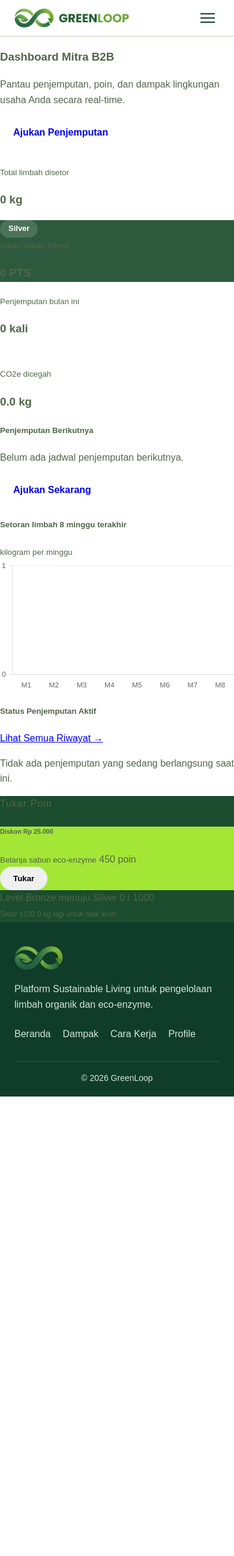
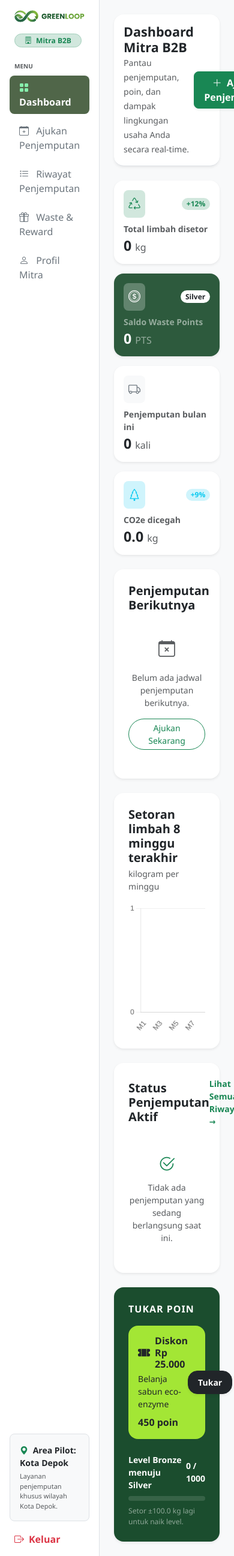
Before and after one commit to PBP-KelasC-Kelompok3/GreenLoop, a Django app: page /scheduling/dashboard/ in a window 390 px wide. Shown: the whole page at 60% size. Before the commit the page ends 1828 px from the top, so only its background shows below. Run offline with Django 5.2, Linux system fonts and the light colour scheme; the visitor is signed in with stand-in values (Sample User, id 1); data that the repository does not hold is empty.

Commit message:
feat(scheduling): implement standalone layout and responsive UI cards for mitra dashboard

```diff
--- a/scheduling/templates/base.html
+++ b/scheduling/templates/base.html
@@ -10,8 +10,7 @@
   <link href="https://cdn.jsdelivr.net/npm/bootstrap@5.3.0/dist/css/bootstrap.min.css" rel="stylesheet">
   <link rel="stylesheet" href="https://cdn.jsdelivr.net/npm/bootstrap-icons@1.11.0/font/bootstrap-icons.css">
 
-  <!-- Static Custom CSS -->
-  <link rel="stylesheet" href="{% static 'css/mitra_dashboard.css' %}">
+
 </head>
 <body class="d-flex bg-light">
 
--- a/scheduling/templates/scheduling/mitra_dashboard.html
+++ b/scheduling/templates/scheduling/mitra_dashboard.html
@@ -1,24 +1,93 @@
-{% extends 'base.html' %}
 {% load static %}
+<!DOCTYPE html>
+<html lang="id">
+<head>
+  <meta charset="UTF-8">
+  <meta name="viewport" content="width=device-width, initial-scale=1.0">
+  <title>GreenLoop - Dashboard Mitra B2B</title>
 
-{% block extra_css %}
-<!-- Load CSS Terpisah Khusus Mitra Dashboard -->
+  <!-- CDN Bootstrap 5 & Icons (Penentu utama layout rapi!) -->
+  <link href="https://cdn.jsdelivr.net/npm/bootstrap@5.3.0/dist/css/bootstrap.min.css" rel="stylesheet">
+  <link rel="stylesheet" href="https://cdn.jsdelivr.net/npm/bootstrap-icons@1.11.0/font/bootstrap-icons.css">
+
+  <!-- CSS Khusus Mitra Dashboard Kamu -->
   <link rel="stylesheet" href="{% static 'css/mitra_dashboard.css' %}">
-{% endblock %}
+</head>
+<body class="bg-light">
 
-{% block content %}
-<div class="container-fluid py-4 px-4">
+<div class="d-flex min-vh-100">
+  <!-- Sidebar Kiri Mitra -->
+  <aside class="sidebar p-3 d-flex flex-column justify-content-between bg-white border-end" style="width: 260px; min-height: 100vh;">
+    <div>
+      <div class="d-flex align-items-center mb-3 px-2">
+        <img src="{% static 'img/Logo_Lockup.png' %}" alt="GreenLoop Logo" class="img-fluid" style="max-height: 40px; width: auto;">
+      </div>
 
-  <!-- Header Dashboard Mitra -->
-  <div class="d-flex justify-content-between align-items-center mb-4">
+      <div class="mb-4 px-2">
+        <span class="badge bg-success-subtle text-success border border-success-subtle px-3 py-1 rounded-pill small">
+          <i class="bi bi-building me-1"></i> Mitra B2B
+        </span>
+      </div>
+
+      <small class="text-uppercase text-muted fw-bold px-2 mb-2 d-block" style="font-size: 10px;">MENU</small>
+      <nav class="nav flex-column gap-1">
+        <a href="{% url 'mitra_dashboard' %}" class="nav-link-custom active d-flex align-items-center justify-content-between px-3 py-2 rounded-3">
+          <div><i class="bi bi-grid-fill me-2"></i> Dashboard</div>
+        </a>
+        <a href="{% url 'create_pickup' %}" class="nav-link-custom d-flex align-items-center justify-content-between px-3 py-2 rounded-3 text-secondary">
+          <div><i class="bi bi-calendar-plus me-2"></i> Ajukan Penjemputan</div>
+        </a>
+        <a href="#" class="nav-link-custom d-flex align-items-center justify-content-between px-3 py-2 rounded-3 text-secondary">
+          <div><i class="bi bi-list-task me-2"></i> Riwayat Penjemputan</div>
+        </a>
+        <a href="#" class="nav-link-custom d-flex align-items-center justify-content-between px-3 py-2 rounded-3 text-secondary">
+          <div><i class="bi bi-gift me-2"></i> Waste & Reward</div>
+        </a>
+        <a href="#" class="nav-link-custom d-flex align-items-center justify-content-between px-3 py-2 rounded-3 text-secondary">
+          <div><i class="bi bi-person me-2"></i> Profil Mitra</div>
+        </a>
+      </nav>
+    </div>
+
     <div>
-      <h3 class="fw-bold text-dark mb-1">Dashboard Mitra B2B</h3>
-      <p class="text-muted small mb-0">Pantau penjemputan, poin, dan dampak lingkungan usaha Anda secara real-time.</p>
+      <div class="p-3 bg-light rounded-3 mb-3 border">
+        <div class="fw-bold text-dark mb-1 small"><i class="bi bi-geo-alt-fill text-success me-1"></i> Area Pilot: Kota Depok</div>
+        <div class="text-muted" style="font-size: 11px;">Layanan penjemputan khusus wilayah Kota Depok.</div>
       </div>
+
+      {% if user.is_authenticated %}
+        <form method="post" action="{% url 'logout' %}">
+          {% csrf_token %}
+          <button type="submit" class="btn btn-link text-danger text-decoration-none fw-semibold small p-0 px-2 border-0 bg-transparent">
+            <i class="bi bi-box-arrow-right me-2"></i>Keluar
+          </button>
+        </form>
+      {% endif %}
+    </div>
+  </aside>
+
+  <!-- Content Area Utama -->
+  <main class="flex-grow-1 p-4 overflow-auto">
+    <!-- Header Topbar -->
+    <div class="d-flex justify-content-between align-items-center mb-4 pb-3 border-bottom bg-white p-3 rounded-4 shadow-sm">
       <div>
+        <h4 class="fw-bold text-dark mb-0">Dashboard Mitra B2B</h4>
+        <small class="text-muted">Pantau penjemputan, poin, dan dampak lingkungan usaha Anda secara real-time.</small>
+      </div>
+      <div class="d-flex align-items-center gap-3">
         <a href="{% url 'create_pickup' %}" class="btn btn-success rounded-3 fw-semibold px-3 shadow-sm">
           <i class="bi bi-plus-lg me-1"></i> Ajukan Penjemputan
         </a>
+        <div class="vr"></div>
+        <div class="d-flex align-items-center gap-2">
+          <div class="bg-success text-white rounded-circle d-flex align-items-center justify-content-center fw-bold" style="width: 38px; height: 38px;">
+            {{ request.user.username|slice:":2"|upper|default:"FZ" }}
+          </div>
+          <div>
+            <div class="fw-bold small mb-0">{{ request.user.get_full_name|default:request.user.username }}</div>
+            <div class="text-muted" style="font-size: 11px;">Mitra B2B</div>
+          </div>
+        </div>
       </div>
     </div>
 
@@ -58,7 +127,6 @@
             <span class="badge bg-white text-dark rounded-pill fw-semibold">Silver</span>
           </div>
           <small class="text-white-50 d-block fw-semibold">Saldo Waste Points</small>
-        <!-- Variabel diganti ke {{ user_points }} -->
           <h3 class="fw-bold text-white mb-0 mt-1">{{ user_points }} <span class="fs-6 fw-normal text-white-50">PTS</span></h3>
         </div>
       </div>
@@ -91,12 +159,12 @@
       </div>
     </div>
 
-  <!-- Row Tengah: Penjemputan Berikutnya (Kiri) & Grafik (Kanan) -->
+
+    <!-- Row Tengah: Penjemputan Berikutnya & Grafik -->
     <div class="row g-4 mb-4">
       <!-- Box Penjemputan Berikutnya -->
       <div class="col-md-5">
         <div class="card border-0 shadow-sm rounded-4 p-4 bg-white h-100">
-        <!-- Header Kartu -->
           <div class="d-flex justify-content-between align-items-center mb-3">
             <h5 class="fw-bold text-dark mb-0">Penjemputan Berikutnya</h5>
             {% if next_pickup %}
@@ -109,24 +177,22 @@
           </div>
 
           {% if next_pickup %}
-          <!-- Section Content: Box Tanggal Hijau Gelap & Detail Info -->
-          <div class="d-flex align-items-center gap-3 my-auto py-2">
-            <!-- Kotak Tanggal Hijau Gelap -->
+            <!-- Info Tanggal & Detail -->
+            <div class="d-flex align-items-center gap-3 mt-1 mb-3">
               <div class="rounded-4 text-center text-white d-flex flex-column justify-content-center flex-shrink-0 p-2"
                   style="background-color: #1b4d2e !important; width: 90px; height: 95px;">
-              <span class="text-uppercase fw-semibold text-white-50" style="font-size: 0.7rem; letter-spacing: 0.5px;">{{ next_pickup.pickup_date|date:"D" }}</span>
+                <span class="text-uppercase fw-semibold text-white-50" style="font-size: 0.7rem;">{{ next_pickup.pickup_date|date:"D" }}</span>
                 <h2 class="fw-bold my-0 text-white" style="font-size: 1.8rem; line-height: 1.1;">{{ next_pickup.pickup_date|date:"d" }}</h2>
                 <span class="text-white-50" style="font-size: 0.75rem;">{{ next_pickup.pickup_date|date:"M Y" }}</span>
               </div>
 
-            <!-- Detail Informasi -->
               <div class="d-flex flex-column gap-2 text-dark">
                 <div class="d-flex align-items-center gap-2 small">
                   <i class="bi bi-clock-history text-success"></i>
                   <span>Slot {{ next_pickup.pickup_time_slot }}</span>
                 </div>
                 <div class="d-flex align-items-center gap-2 small">
-                <i class="bi bi-badge-ad text-success"></i>
+                  <i class="bi bi-box-seam text-success"></i>
                   <span>Estimasi {{ next_pickup.estimated_weight }} kg • {{ next_pickup.get_waste_type_display }}</span>
                 </div>
                 <div class="d-flex align-items-center gap-2 small">
@@ -142,56 +208,51 @@
               </div>
             </div>
 
-          <!-- Section Stepper Progress -->
-          <div class="position-relative mt-auto pt-3">
-            <!-- Garis Dasar Stepper (Abu-abu) -->
-            <div class="position-absolute w-100 bg-secondary bg-opacity-25" style="top: 26px; left: 0; height: 3px; z-index: 0;"></div>
+            <!-- Stepper Progress Bar (Dibuat Pas Tanpa Jarak Berlebihan) -->
+            <div class="position-relative mt-2 pt-1">
+              <div class="position-absolute w-100 bg-secondary bg-opacity-25" style="top: 11px; left: 0; height: 3px; z-index: 0;"></div>
 
-            <!-- Garis Isian Stepper (Hijau) -->
-            <div class="position-absolute bg-success"
-                style="top: 26px; left: 0; height: 3px; z-index: 0; transition: width 0.3s ease;"
-                class="{% if next_pickup.status == 'PENDING' %}w-25{% elif next_pickup.status == 'IN_PROGRESS' %}w-75{% elif next_pickup.status == 'COMPLETED' %}w-100{% else %}w-0{% endif %}"></div>
+              <div class="position-absolute bg-success {% if next_pickup.status == 'PENDING' %}w-25{% elif next_pickup.status == 'IN_PROGRESS' %}w-75{% elif next_pickup.status == 'COMPLETED' %}w-100{% else %}w-0{% endif %}"
+                  style="top: 11px; left: 0; height: 3px; z-index: 0; transition: width 0.3s ease;"></div>
 
-            <!-- Dots & Labels -->
-            <div class="d-flex justify-content-between align-items-center position-relative z-1">
+              <div class="d-flex justify-content-between align-items-center position-relative z-1 px-1">
                 <!-- Step 1: Diajukan -->
                 <div class="text-center">
                   <div class="rounded-circle d-flex align-items-center justify-content-center mx-auto mb-1 bg-success text-white"
-                    style="width: 24px; height: 24px; font-size: 14px;">
+                      style="width: 22px; height: 22px; font-size: 11px;">
                     <i class="bi bi-check"></i>
                   </div>
-                <span class="text-dark fw-medium" style="font-size: 0.75rem;">Diajukan</span>
+                  <span class="text-dark fw-medium d-block" style="font-size: 0.7rem;">Diajukan</span>
                 </div>
 
                 <!-- Step 2: Foto OK -->
                 <div class="text-center">
-                <div class="rounded-circle d-flex align-items-center justify-content-center mx-auto mb-1 {% if next_pickup.status != 'PENDING' %}bg-success text-white{% else %}bg-white border text-muted{% endif %}"
-                    style="width: 24px; height: 24px; font-size: 14px;">
+                  <div class="rounded-circle d-flex align-items-center justify-content-center mx-auto mb-1 {% if next_pickup.status != 'PENDING' %}bg-success text-white{% else %}bg-white border border-2 text-muted{% endif %}"
+                      style="width: 22px; height: 22px; font-size: 11px;">
                     <i class="bi bi-check"></i>
                   </div>
-                <span class="text-dark fw-medium" style="font-size: 0.75rem;">Foto OK</span>
+                  <span class="text-dark fw-medium d-block" style="font-size: 0.7rem;">Foto OK</span>
                 </div>
 
                 <!-- Step 3: Kurir -->
                 <div class="text-center">
-                <div class="rounded-circle d-flex align-items-center justify-content-center mx-auto mb-1 {% if next_pickup.status == 'IN_PROGRESS' or next_pickup.status == 'COMPLETED' %}bg-success text-white{% else %}bg-white border text-muted{% endif %}"
-                    style="width: 24px; height: 24px; font-size: 14px;">
+                  <div class="rounded-circle d-flex align-items-center justify-content-center mx-auto mb-1 {% if next_pickup.status == 'IN_PROGRESS' or next_pickup.status == 'COMPLETED' %}bg-success text-white{% else %}bg-white border border-2 text-muted{% endif %}"
+                      style="width: 22px; height: 22px; font-size: 11px;">
                     <i class="bi bi-check"></i>
                   </div>
-                <span class="text-dark fw-medium" style="font-size: 0.75rem;">Kurir</span>
+                  <span class="text-dark fw-medium d-block" style="font-size: 0.7rem;">Kurir</span>
                 </div>
 
                 <!-- Step 4: Dijemput -->
                 <div class="text-center">
-                <div class="rounded-circle d-flex align-items-center justify-content-center mx-auto mb-1 {% if next_pickup.status == 'COMPLETED' %}bg-success text-white{% else %}bg-white border text-muted{% endif %}"
-                    style="width: 24px; height: 24px; font-size: 14px;">
+                  <div class="rounded-circle d-flex align-items-center justify-content-center mx-auto mb-1 {% if next_pickup.status == 'COMPLETED' %}bg-success text-white{% else %}bg-white border border-2 text-muted{% endif %}"
+                      style="width: 22px; height: 22px; font-size: 11px;">
                     <i class="bi bi-check"></i>
                   </div>
-                <span class="text-muted" style="font-size: 0.75rem;">Dijemput</span>
+                  <span class="text-muted d-block" style="font-size: 0.7rem;">Dijemput</span>
                 </div>
               </div>
             </div>
-
           {% else %}
             <div class="text-center py-4 my-auto">
               <div class="mb-3 text-muted"><i class="bi bi-calendar-x fs-1"></i></div>
@@ -218,9 +279,8 @@
       </div>
     </div>
 
-  <!-- Row Bawah: Status Penjemputan Aktif (Kiri) & Tukar Waste Points (Kanan) -->
+    <!-- Row Bawah: Status Penjemputan Aktif & Tukar Waste Points -->
     <div class="row g-4">
-    <!-- Status Penjemputan Aktif (Dibatasi Maksimal 2 Item) -->
       <div class="col-md-7">
         <div class="card border-0 shadow-sm rounded-4 p-4 bg-white h-100">
           <div class="d-flex justify-content-between align-items-center mb-3">
@@ -238,7 +298,7 @@
                     <div class="d-flex align-items-center gap-2">
                       {% if pickup.status == 'PENDING' %}
                         <span class="badge bg-warning-subtle text-warning border border-warning-subtle px-3 py-1 rounded-pill">Menunggu Verifikasi Admin</span>
-                      <a href="{% url 'edit_pickup' pickup.id %}" class="btn btn-sm btn-outline-secondary rounded-pill px-2 py-0 fs-7" title="Ubah Jadwal">
+                        <a href="{% url 'edit_pickup' pickup.id %}" class="btn btn-sm btn-outline-secondary rounded-pill px-2 py-0 fs-7">
                           <i class="bi bi-pencil-square"></i> Edit
                         </a>
                       {% else %}
@@ -263,12 +323,11 @@
         </div>
       </div>
 
-    <!-- Widget Tukar Poin & Level Membership -->
+      <!-- Widget Tukar Poin -->
       <div class="col-md-5">
         <div class="card border-0 shadow-sm rounded-4 p-4 text-white h-100" style="background-color: #1b4d2e !important;">
           <span class="text-uppercase fw-bold text-success-subtle mb-3 d-block fs-7" style="letter-spacing: 1px;">Tukar Poin</span>
 
-        <!-- Voucher Card Light Green -->
           <div class="rounded-4 p-3 text-dark mb-4 d-flex align-items-center justify-content-between" style="background-color: #a3e635 !important;">
             <div>
               <div class="d-flex align-items-center gap-2 mb-1">
@@ -284,14 +343,12 @@
             </button>
           </div>
 
-        <!-- Info Level & Progress -->
           <div class="mt-auto">
             <div class="d-flex justify-content-between align-items-center small fw-semibold text-white mb-2">
               <span>Level {{ current_tier }} {% if next_tier != 'Max Level' %}menuju {{ next_tier }}{% endif %}</span>
               <span>{{ user_points }} / {{ target_points }}</span>
             </div>
 
-          <!-- Custom Progress Bar Level -->
             <div class="progress rounded-pill level-progress-track my-2">
               <div class="progress-bar rounded-pill level-bar-fill"
                   role="progressbar"
@@ -309,13 +366,13 @@
 
         </div>
       </div>
-
+    </div>
+  </main>
 </div>
 
-<!-- Include Library Chart.js -->
+<!-- Scripts -->
+<script src="https://cdn.jsdelivr.net/npm/bootstrap@5.3.0/dist/js/bootstrap.bundle.min.js"></script>
 <script src="https://cdn.jsdelivr.net/npm/chart.js"></script>
-
-<!-- Render Grafik Dinamis dari Django Backend -->
 <script>
   document.addEventListener("DOMContentLoaded", function () {
     const ctx = document.getElementById('wasteChart');
@@ -356,4 +413,5 @@
     });
   });
 </script>
-{% endblock %}
+</body>
+</html>
```
Also changed, not shown: static/css/mitra_dashboard.css (renamed from scheduling/static/css/mitra_dashboard.css). Lines whose indentation alone changed are shown as unchanged.
